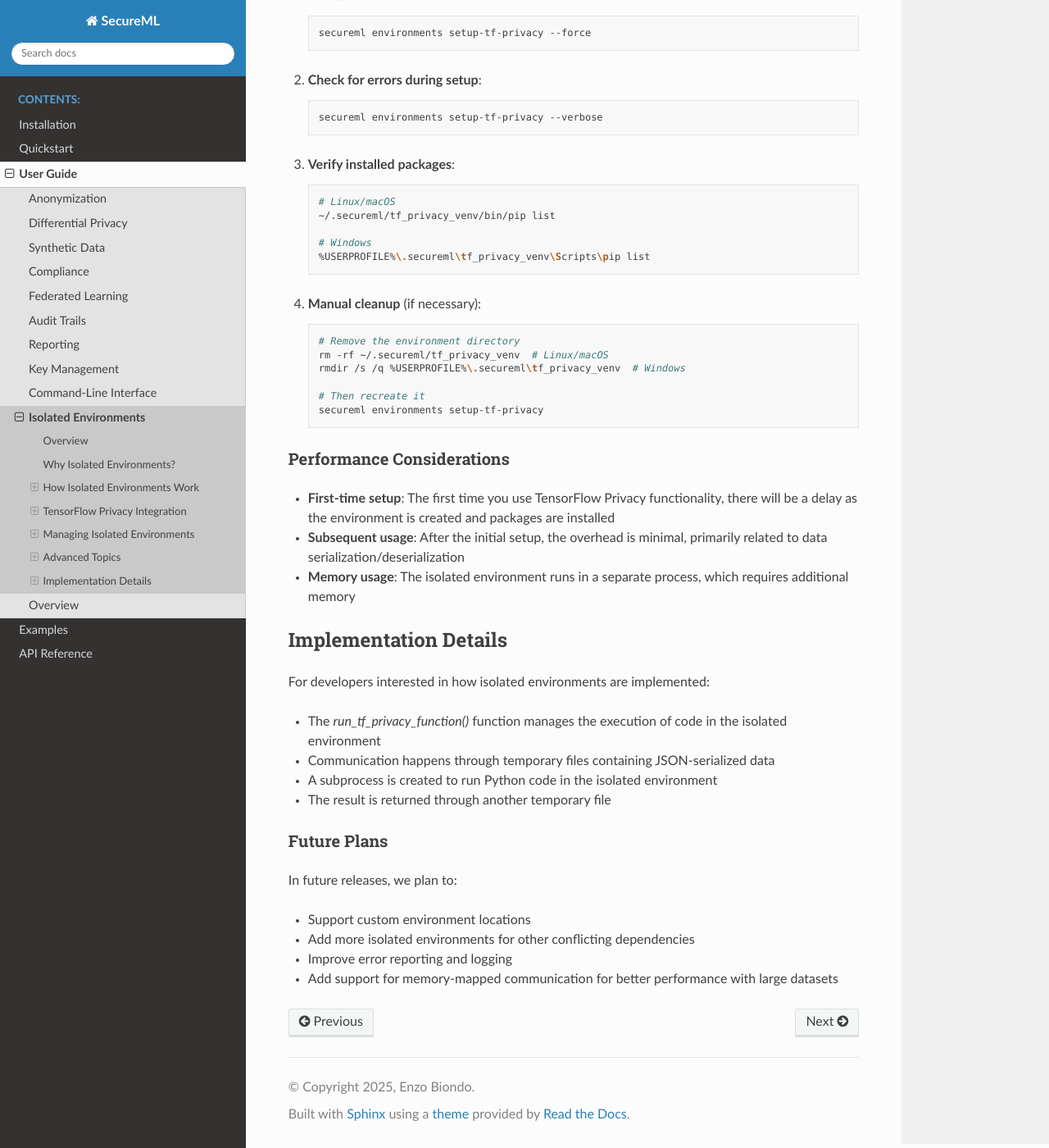
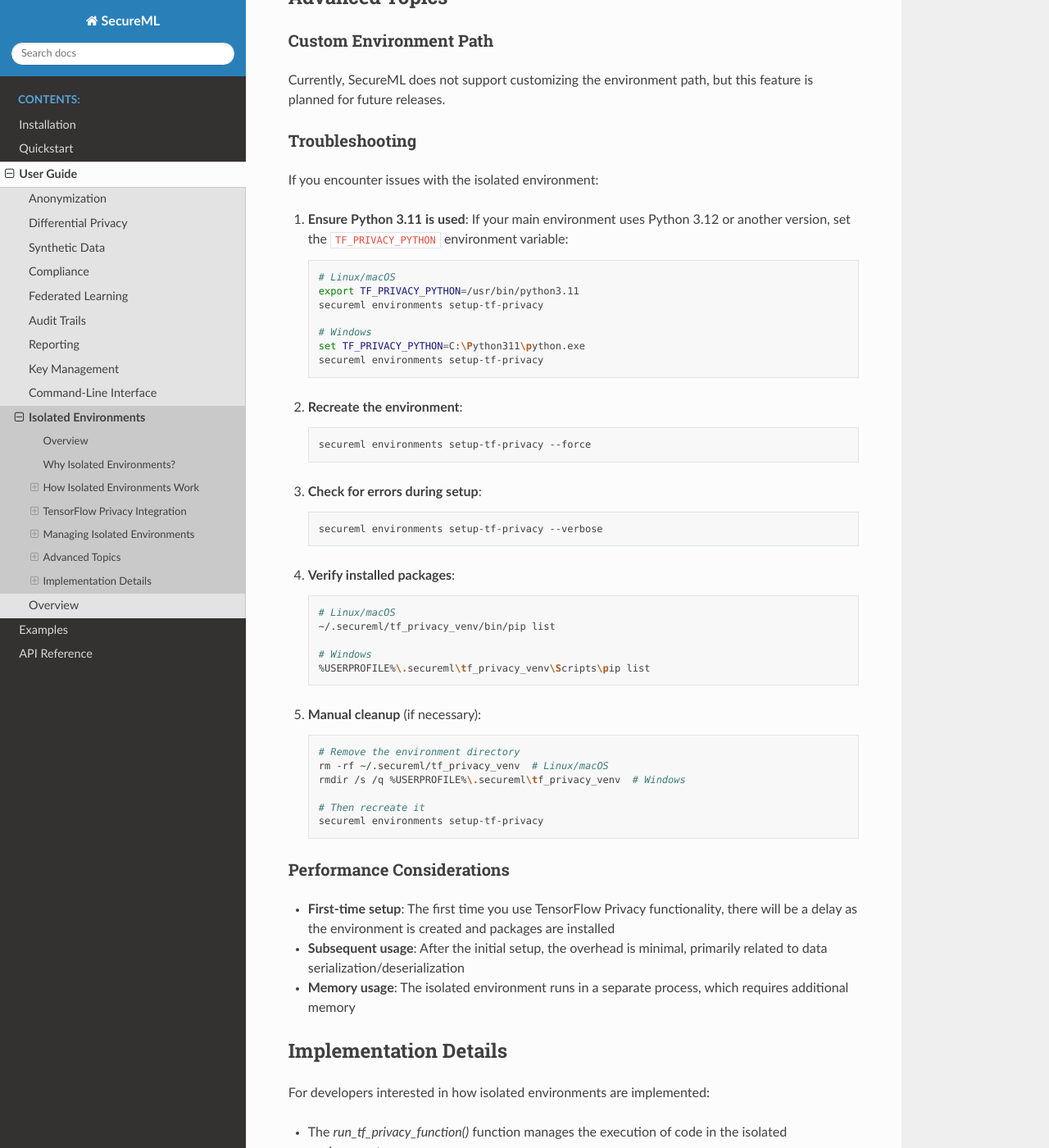
Before and after one commit to scimorph/secureml, a Sphinx documentation site: the page built from source/user_guide/isolated_environments.rst, in a window 1280 px wide and 1400 px high, scrolled down 3819 px. Shown: the whole window at 82% size. Built offline with Sphinx 7.4.7 and the Read the Docs theme 3.1.0, drawn with Linux system fonts in a browser that asks for light colours; pages that are not in the unit, such as notebooks, are missing from menus; some of the changed text lies outside the part shown.

Commit message:
Update docs to reflect latest changes

```diff
--- a/source/installation.rst
+++ b/source/installation.rst
@@ -7,7 +7,7 @@
 Requirements
 -----------
 
-* Python 3.11
+* Python 3.11 or 3.12
 * Operating Systems: Linux, macOS, Windows
 
 Basic Installation
--- a/source/user_guide/isolated_environments.rst
+++ b/source/user_guide/isolated_environments.rst
@@ -8,7 +8,7 @@
 SecureML uses isolated virtual environments to manage dependencies that have conflicting requirements with the main package. This architectural approach allows SecureML to seamlessly integrate with packages like TensorFlow Privacy, which requires specific package versions that would otherwise conflict with SecureML's core dependencies.
 
 .. note::
-   Currently, the primary use case for isolated environments is TensorFlow Privacy, which requires ``packaging ~= 22.0``, while other SecureML dependencies require ``packaging >= 24.0``.
+   Currently, the primary use case for isolated environments is TensorFlow Privacy, which requires ``packaging ~= 22.0``, while other SecureML dependencies require ``packaging >= 24.0``. The isolated environment requires Python 3.11. If your main SecureML environment uses a different Python version (e.g., 3.12), you must set the ``TF_PRIVACY_PYTHON`` environment variable to point to a Python 3.11 executable.
 
 Why Isolated Environments?
 -------------------------
@@ -60,13 +60,13 @@
 By default, when you call ``differentially_private_train()`` with ``framework="tensorflow"``, SecureML will:
 
 1. Check if the TensorFlow Privacy environment exists
-2. Create it if it doesn't exist (this happens only once)
+2. Create it if it doesn't exist (this happens only once), using Python 3.11
 3. Send your model and data to the isolated environment
 4. Run the training in the isolated environment
 5. Return the trained model back to your main environment
 
 Example Usage
-^^^^^^^^^^^^
+^^^^^^^^^^^^^
 
 .. code-block:: python
 
@@ -115,6 +115,12 @@
     # Check the status of isolated environments
     secureml environments info
 
+.. note::
+   If your main Python environment is not Python 3.11, set the ``TF_PRIVACY_PYTHON`` environment variable to the path of a Python 3.11 executable before running these commands. For example:
+
+   - **Linux/macOS**: ``export TF_PRIVACY_PYTHON=/usr/bin/python3.11``
+   - **Windows**: ``set TF_PRIVACY_PYTHON=C:\Python311\python.exe``
+
 Using the API
 ^^^^^^^^^^^^
 
@@ -151,7 +157,7 @@
 
 The environment contains:
 
-- Python interpreter
+- Python 3.11 interpreter
 - TensorFlow (compatible version)
 - TensorFlow Privacy
 - NumPy and Pandas
@@ -170,19 +176,32 @@
 
 If you encounter issues with the isolated environment:
 
-1. **Recreate the environment**:
+1. **Ensure Python 3.11 is used**:
+   If your main environment uses Python 3.12 or another version, set the ``TF_PRIVACY_PYTHON`` environment variable:
+
+   .. code-block:: bash
+
+       # Linux/macOS
+       export TF_PRIVACY_PYTHON=/usr/bin/python3.11
+       secureml environments setup-tf-privacy
+
+       # Windows
+       set TF_PRIVACY_PYTHON=C:\Python311\python.exe
+       secureml environments setup-tf-privacy
+
+2. **Recreate the environment**:
 
    .. code-block:: bash
 
        secureml environments setup-tf-privacy --force
 
-2. **Check for errors during setup**:
+3. **Check for errors during setup**:
 
    .. code-block:: bash
 
        secureml environments setup-tf-privacy --verbose
 
-3. **Verify installed packages**:
+4. **Verify installed packages**:
 
    .. code-block:: bash
 
@@ -204,24 +223,25 @@
        secureml environments setup-tf-privacy
 
 Performance Considerations
-^^^^^^^^^^^^^^^^^^^^^^^^
+^^^^^^^^^^^^^^^^^^^^^^^^^
 
 - **First-time setup**: The first time you use TensorFlow Privacy functionality, there will be a delay as the environment is created and packages are installed
 - **Subsequent usage**: After the initial setup, the overhead is minimal, primarily related to data serialization/deserialization
 - **Memory usage**: The isolated environment runs in a separate process, which requires additional memory
 
 Implementation Details
---------------------
+---------------------
 
 For developers interested in how isolated environments are implemented:
 
 - The `run_tf_privacy_function()` function manages the execution of code in the isolated environment
 - Communication happens through temporary files containing JSON-serialized data
-- A subprocess is created to run Python code in the isolated environment
+- A subprocess is created to run Python code in the isolated environment using a Python 3.11 interpreter
 - The result is returned through another temporary file
+- The Python 3.11 requirement is enforced by checking the current interpreter version or the ``TF_PRIVACY_PYTHON`` environment variable; if neither provides Python 3.11, an error is raised with instructions
 
 Future Plans
-^^^^^^^^^^^
+^^^^^^^^^^^^
 
 In future releases, we plan to:
 
```
Also changed, not shown: other parts of source/user_guide/isolated_environments.rst (+1 -1 lines).
